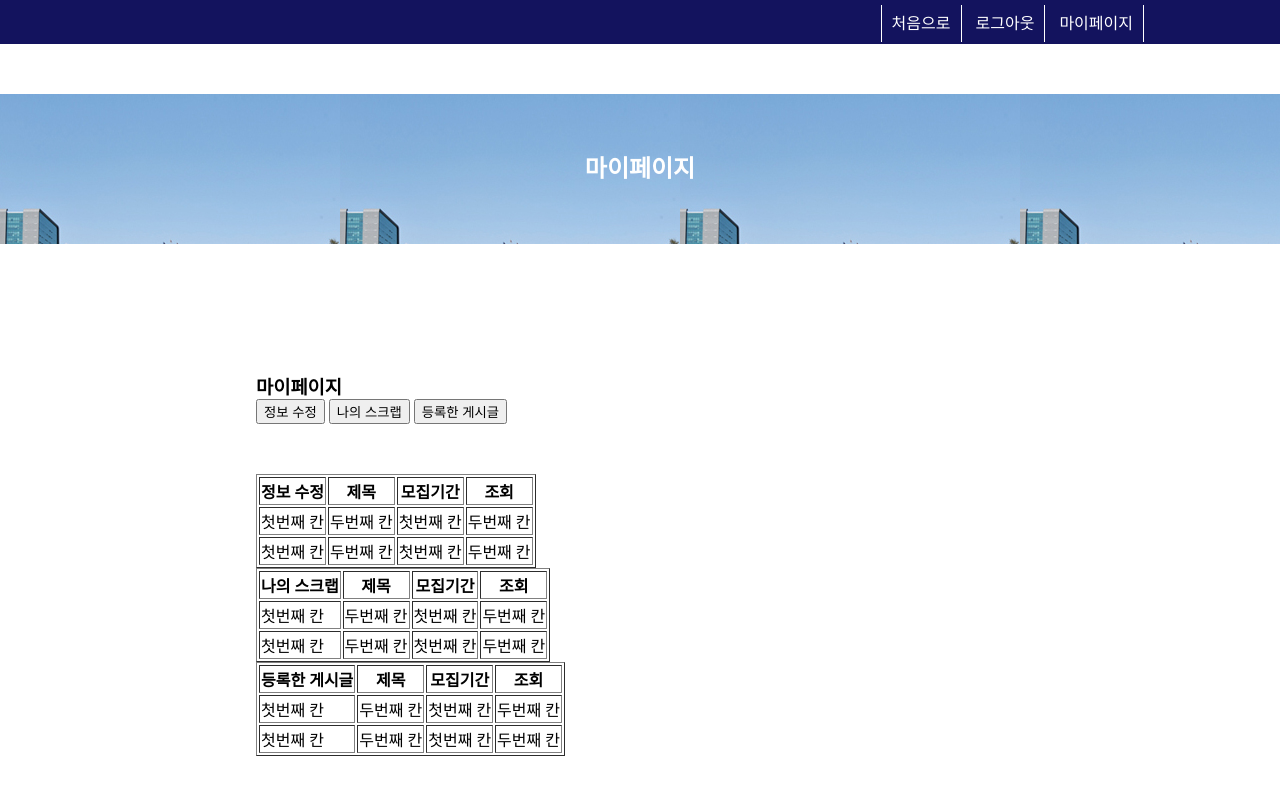
After one commit to kwakjoonhyung/School-club-hompage, a PHP site: the page made by category/html/마이페이지/마이페이지.html in a window 1280 px wide. The commit adds this page. Run offline with PHP 8.4, Linux system fonts and the light colour scheme; some libraries are stand-ins or nearby versions.

Commit message:
마이페이지 수정중

```diff
--- a/category/css/마이페이지.css
+++ b/category/css/마이페이지.css
@@ -60,58 +60,7 @@ a {
 /* 커스텀 */
 @import url(//fonts.googleapis.com/earlyaccess/notosanskr.css);
 
-.part-5 {
+#container{
     margin-left: 20%;
     margin-right: 20%;
-
 }
-
-.part-5 .head > ul::after {
-    content:"";
-    display:block;
-    clear:both;
-
-}
-.part-5 .head > ul{
-    padding: 0px;
-}
-.part-5 .head > ul > li {
-    list-style: none;
-    float:left;
-    width:25%;
-    border:1px solid blue;
-    border-left-width:0;
-    box-sizing:border-box;
-    position:relative;
-}
-
-.part-5 .head > ul > li:first-child {
-    border-left-width:1px;
-}
-
-/* 이렇게 하면 완벽합니다. */
-.part-5 .head > ul > li.active::before {
-    content:"";
-    position:absolute;
-    bottom:-1px;
-    left:0;
-    width:100%;
-    height:1px;
-    background-color:white;
-}
-
-.part-5 .head > ul > li > a {
-    display:block;
-    padding:10px;
-    text-align:center;
-}
-
-.part-5 .body > div {
-    display:none;
-    border:1px solid blue;
-    border-top:0;
-}
-
-.part-5 .body > div.active {
-    display:block;
-}
--- /dev/null
+++ b/category/html/마이페이지/마이페이지.html
@@ -0,0 +1,124 @@
+<!DOCTYPE html>
+<html lang="en">
+<head>
+	<meta charset="UTF-8">
+	<meta http-equiv="X-UA-Compatible" content="IE=edge">
+	<meta name="viewport" content="width=device-width, initial-scale=1.0">
+	<link rel="stylesheet" href="../../css/마이페이지.css">
+
+	<script src="https://cdnjs.cloudflare.com/ajax/libs/jquery/3.2.1/jquery.min.js"></script>
+	<title>Document</title>
+</head>
+<body>
+
+	<div id="head">
+		<ul>
+			<li>처음으로</li>
+			<li>로그아웃</li>
+			<li>마이페이지</li>
+		</ul>
+	</div>
+	<div style="height: 50px;">
+
+	</div>
+	<div id="photo">
+		<h2>마이페이지</h2>
+	</div>
+	<div id="container">
+
+		<h3>마이페이지</h3>
+		<button onclick="change()" id="btn_change">정보 수정</button>
+		<button onclick="scra()" id="btn_scrap">나의 스크랩</button>
+		<button onclick="regi()" id="btn_register">등록한 게시글</button>
+		<div style="height: 50px;">
+
+		</div>
+		<table border="1" id="info-change">
+			<th>정보 수정</th>
+			<th>제목</th>
+			<th>모집기간</th>
+			<th>조회</th>
+			<tr><!-- 첫번째 줄 시작 -->
+				<td>첫번째 칸</td>
+				<td>두번째 칸</td>
+				<td>첫번째 칸</td>
+				<td>두번째 칸</td>
+			</tr><!-- 첫번째 줄 끝 -->
+			<tr><!-- 두번째 줄 시작 -->
+				<td>첫번째 칸</td>
+				<td>두번째 칸</td>
+				<td>첫번째 칸</td>
+				<td>두번째 칸</td>
+			</tr><!-- 두번째 줄 끝 -->
+			</table>
+			<table border="1" id="scrap">
+				<th>나의 스크랩</th>
+				<th>제목</th>
+				<th>모집기간</th>
+				<th>조회</th>
+				<tr><!-- 첫번째 줄 시작 -->
+					<td>첫번째 칸</td>
+					<td>두번째 칸</td>
+					<td>첫번째 칸</td>
+					<td>두번째 칸</td>
+				</tr><!-- 첫번째 줄 끝 -->
+				<tr><!-- 두번째 줄 시작 -->
+					<td>첫번째 칸</td>
+					<td>두번째 칸</td>
+					<td>첫번째 칸</td>
+					<td>두번째 칸</td>
+				</tr><!-- 두번째 줄 끝 -->
+				</table>
+				<table border="1" id="register">
+					<th>등록한 게시글</th>
+					<th>제목</th>
+					<th>모집기간</th>
+					<th>조회</th>
+					<tr><!-- 첫번째 줄 시작 -->
+						<td>첫번째 칸</td>
+						<td>두번째 칸</td>
+						<td>첫번째 칸</td>
+						<td>두번째 칸</td>
+					</tr><!-- 첫번째 줄 끝 -->
+					<tr><!-- 두번째 줄 시작 -->
+						<td>첫번째 칸</td>
+						<td>두번째 칸</td>
+						<td>첫번째 칸</td>
+						<td>두번째 칸</td>
+					</tr><!-- 두번째 줄 끝 -->
+					</table>
+
+
+	</div>
+	<script>
+		let btn_change=document.getElementById("btn_change");
+		let btn_scrap=document.getElementById("btn_scrap");
+		let btn_register=document.getElementById("register");
+
+		let info=document.getElementById("info-change");
+		let scrap=document.getElementById("scrap");
+		let register=document.getElementById("register");
+
+		function change(){
+			btn_change.style.backgroundColor="blue";
+			info.style.display='inline-block';
+			scrap.style.display='none';
+			register.style.display='none';
+		}
+		function scra(){
+			btn_change.style.backgroundColor="none";
+			info.style.display='none';
+			scrap.style.display='inline-block';
+			register.style.display='none';
+		}
+		function regi(){
+			info.style.display='none';
+			scrap.style.display='none';
+			register.style.display='inline-block';
+		}
+
+	</script>
+
+
+</body>
+</html>
```
Also changed, not shown: category/html/마이페이지/마이페이지.php (deleted, +0 -80 lines).
